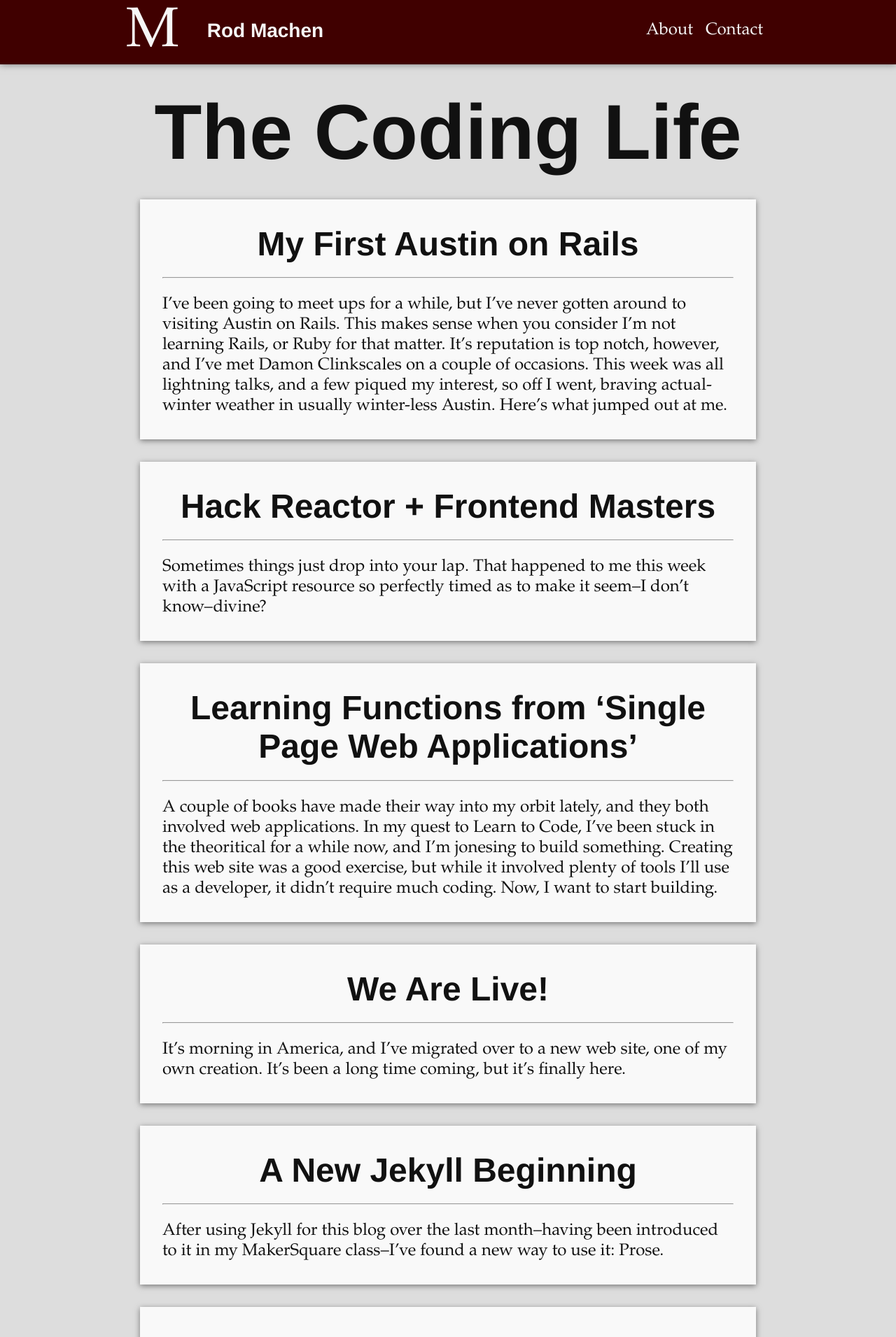
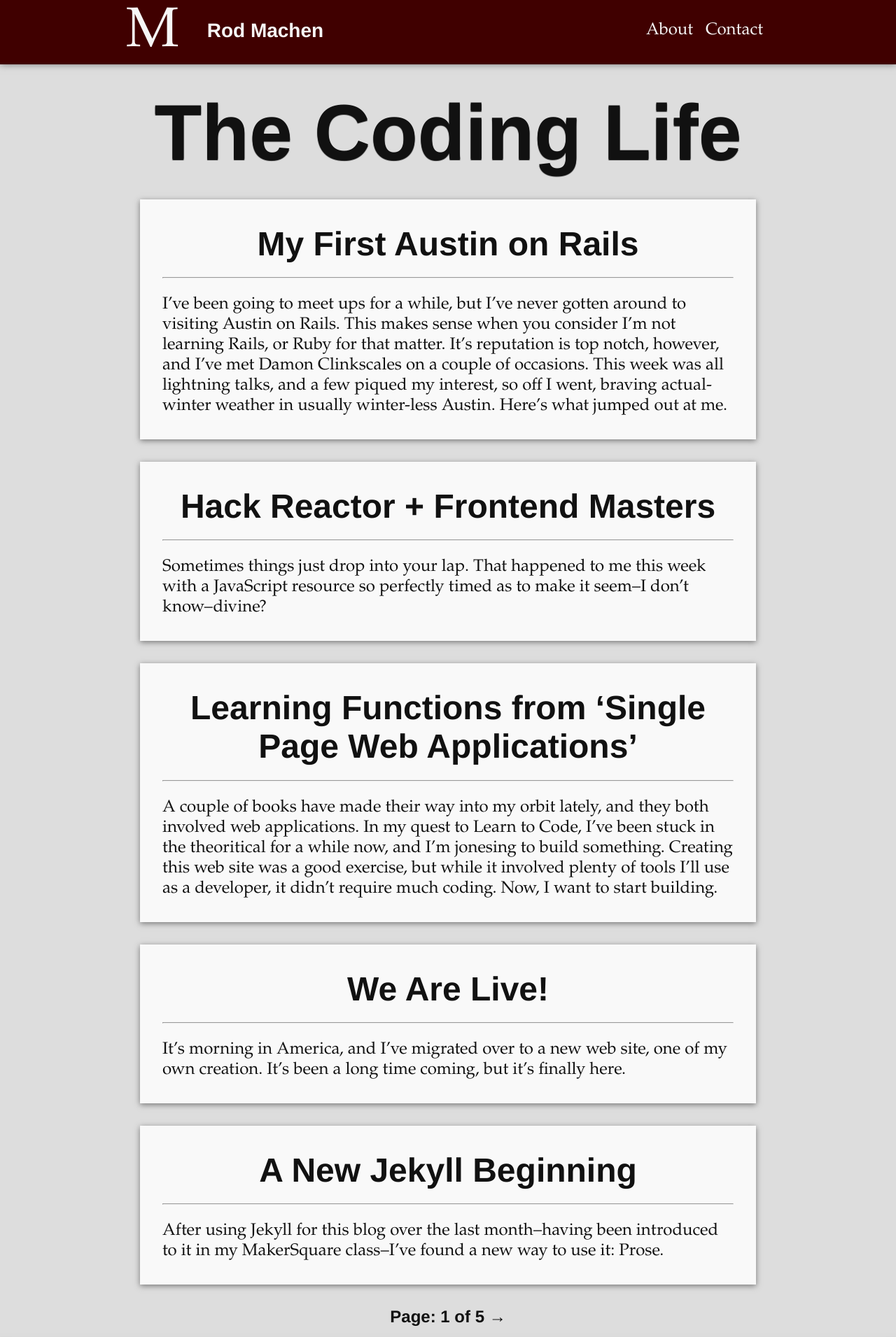
Before and after one commit to rodmachen/rodmachen.github.io, a Jekyll site: the page built from index.html, in a window 1280 px wide. Shown: the top 1911 px of the page at 70% size. Built offline with Jekyll 4.4.1, drawn with Linux system fonts in a browser that asks for light colours; nearby versions of some CDN libraries; the list of posts is cut into pages by our own code; some of the changed text lies outside the part shown.

Commit message:
add title text shadow

```diff
--- a/_config.yml
+++ b/_config.yml
@@ -13,5 +13,5 @@
 
 permalink: /:title
 
-paginate: 10
+paginate: 5
 paginate_path: 'page:num'
--- a/css/main.scss
+++ b/css/main.scss
@@ -108,6 +108,8 @@
 	font-family: "Helvetica Neue",Helvetica,Arial,sans-serif;
 	margin: 0 0 .25em 0;
 	padding: .25em 0 0 0;
+	text-shadow: 0px 2px 1px #111;
+	// text-shadow: 1px 1px 1px #777;
 }
 
 .post-link {
```
Also changed, not shown: 2 other files.
